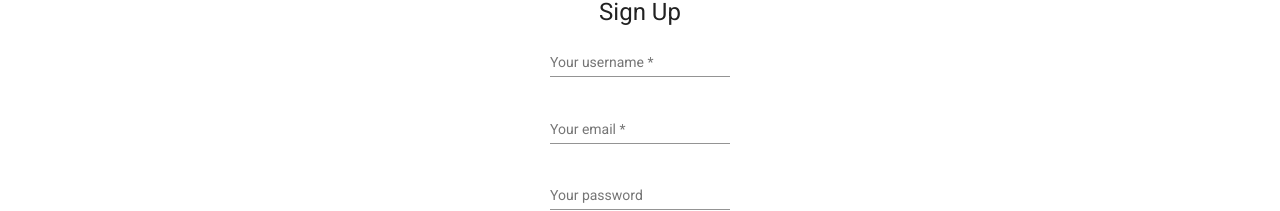
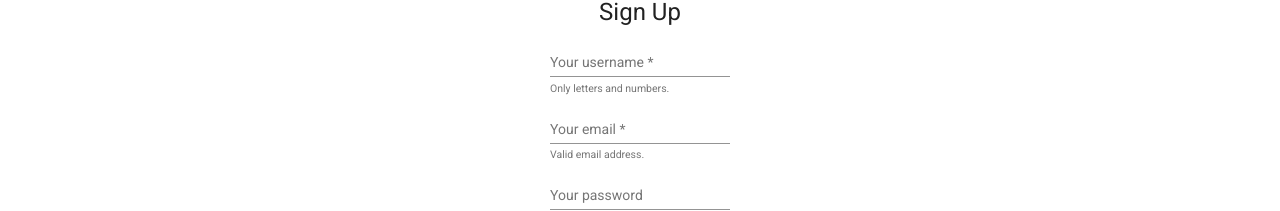
Before and after one commit to PaRAleLo2021/angular-front-end, an Angular app: page /register in a window 1280 px wide. Shown: the part 288-499 px from the top of the page. Built offline with nearby package versions, Linux system fonts and the light colour scheme.

Commit message:
Refactor user services

```diff
--- a/src/app/auth/components/sign-up/sign-up.component.html
+++ b/src/app/auth/components/sign-up/sign-up.component.html
@@ -8,13 +8,13 @@
       <div class="authBlock" fxLayout="column" fxLayoutAlign="center center" fxLayoutGap="10px">
         <h1>Sign Up</h1>
 
-        <mat-form-field>
+        <mat-form-field hintLabel="Only letters and numbers.">
           <input type="username" matInput placeholder="Your username" #userName ngModel name="username" required >
           <mat-error >Field must not be empty.</mat-error>
           <mat-error >Username already exists.</mat-error>
         </mat-form-field>
 
-        <mat-form-field>
+        <mat-form-field hintLabel="Valid email address.">
           <input type="email" matInput placeholder="Your email" #userEmail ngModel name="email" email required >
           <mat-error >Field must not be empty.</mat-error>
           <mat-error >E-Mail is invalid.</mat-error>
--- a/src/app/auth/components/sign-up/sign-up.component.ts
+++ b/src/app/auth/components/sign-up/sign-up.component.ts
@@ -1,5 +1,5 @@
 import { Component, OnInit } from '@angular/core';
-import { UserService } from 'src/app/user.service';
+import { UserService } from 'src/app/include/user.service';
 
 @Component({
   selector: 'app-sign-up',
--- a/src/app/game/game.component.ts
+++ b/src/app/game/game.component.ts
@@ -1,4 +1,5 @@
 import { Component, OnInit } from '@angular/core';
+import { UserService } from '../include/user.service';
 
 @Component({
   selector: 'app-game',
@@ -7,9 +8,17 @@ import { Component, OnInit } from '@angular/core';
 })
 export class GameComponent implements OnInit {
 
-  constructor() { }
+
+  constructor(private userService: UserService) { }
 
   ngOnInit(): void {
+    this.gameUsers();
+  }
+
+  private gameUsers() {
+    this.userService.AllUsers().subscribe((response: any) => {
+      return response;
+    });
   }
 
 }
--- a/src/app/user.service.ts
+++ b/src/app/include/user.service.ts
@@ -10,4 +10,8 @@ export class UserService {
   SignUp(username: string, email: string, password: string) {
     return this.webReqService.post('users/register', {username, email, password});
   }
+
+  AllUsers() {
+    return this.webReqService.get('users/get/all');
+  }
 }
```
Also changed, not shown: src/app/include/web-request.service.ts (renamed from src/app/web-request.service.ts), 2 other files (tests, documents, lock files or other folders).
